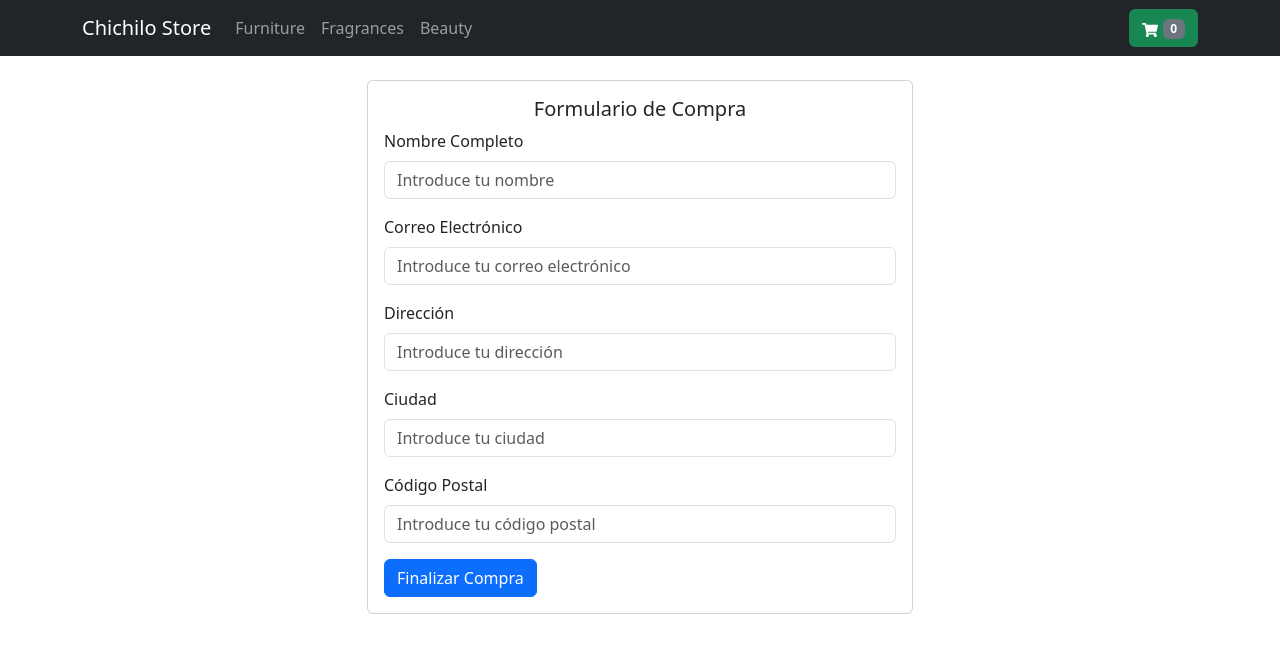
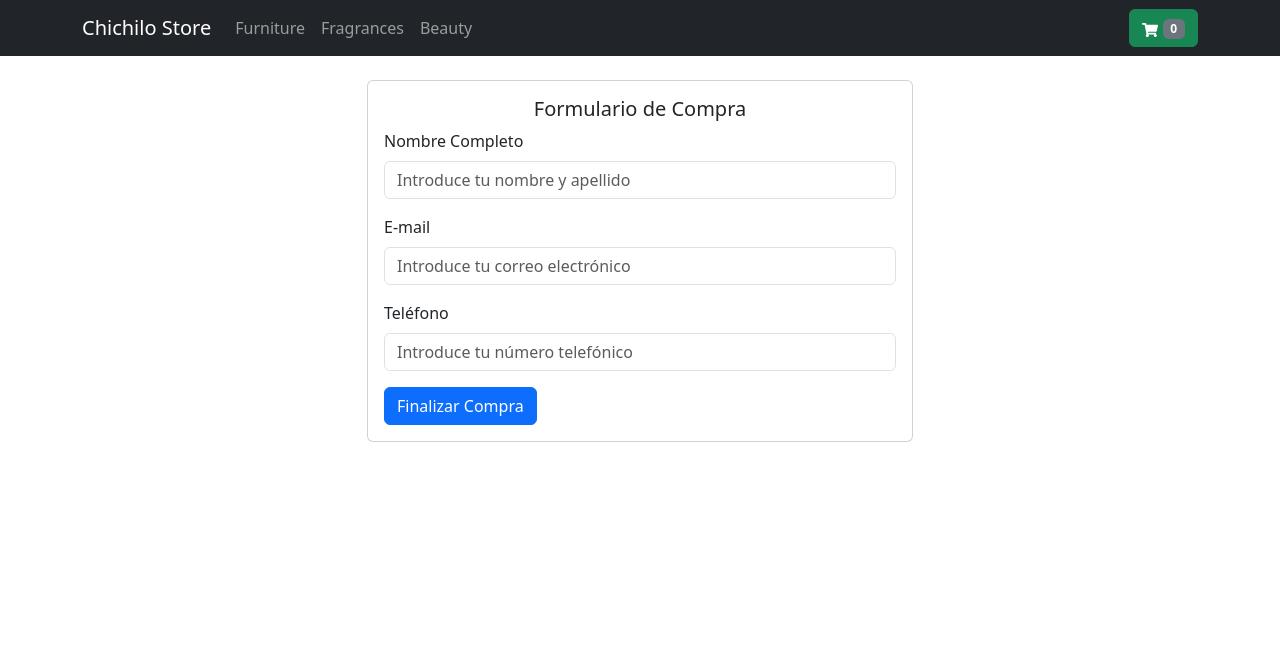
Before and after one commit to Franqito73/NavegaLasRutas-Picini, a React (Vite) app: page /checkout in a window 1280 px wide. Shown: the top 652 px of the page. Built offline with nearby package versions, Linux system fonts and the light colour scheme.

Commit message:
corrigiendo cosas

```diff
--- a/src/App.jsx
+++ b/src/App.jsx
@@ -1,4 +1,3 @@
-import './App.css'
 import CustomNavBar from './components/CustomNavbar'
 import ItemListContainer from './components/ItemListContainer'
 import ItemDetailContainer from './components/ItemDetailContainer'
--- a/src/components/CheckoutForm.jsx
+++ b/src/components/CheckoutForm.jsx
@@ -37,7 +37,7 @@ const Checkout = () => {
                   <Form.Label>Nombre Completo</Form.Label>
                   <Form.Control
                     type="text"
-                    placeholder="Introduce tu nombre"
+                    placeholder="Introduce tu nombre y apellido"
                     name="name"
                     value={formData.name}
                     onChange={handleChange}
@@ -45,7 +45,7 @@ const Checkout = () => {
                   />
                 </Form.Group>
                 <Form.Group className="mb-3" controlId="email">
-                  <Form.Label>Correo Electrónico</Form.Label>
+                  <Form.Label>E-mail</Form.Label>
                   <Form.Control
                     type="email"
                     placeholder="Introduce tu correo electrónico"
@@ -55,35 +55,13 @@ const Checkout = () => {
                     required
                   />
                 </Form.Group>
-                <Form.Group className="mb-3" controlId="address">
-                  <Form.Label>Dirección</Form.Label>
+                <Form.Group className="mb-3" controlId="cellphone">
+                  <Form.Label>Teléfono</Form.Label>
                   <Form.Control
-                    type="text"
-                    placeholder="Introduce tu dirección"
-                    name="address"
-                    value={formData.address}
-                    onChange={handleChange}
-                    required
-                  />
-                </Form.Group>
-                <Form.Group className="mb-3" controlId="city">
-                  <Form.Label>Ciudad</Form.Label>
-                  <Form.Control
-                    type="text"
-                    placeholder="Introduce tu ciudad"
-                    name="city"
-                    value={formData.city}
-                    onChange={handleChange}
-                    required
-                  />
-                </Form.Group>
-                <Form.Group className="mb-3" controlId="postalCode">
-                  <Form.Label>Código Postal</Form.Label>
-                  <Form.Control
-                    type="text"
-                    placeholder="Introduce tu código postal"
-                    name="postalCode"
-                    value={formData.postalCode}
+                    type="tel"
+                    placeholder="Introduce tu número telefónico"
+                    name="cellphone"
+                    value={formData.cellphone}
                     onChange={handleChange}
                     required
                   />
--- a/src/components/Item.jsx
+++ b/src/components/Item.jsx
@@ -2,13 +2,14 @@ import Button from 'react-bootstrap/Button'
 import Card from 'react-bootstrap/Card'
 import Col from 'react-bootstrap/Col'
 import { Link } from 'react-router'
+import './product.css'
 
 
 function Item({ producto }) {
   return (
     <Col md={6} lg={4} className="mb-4 d-flex justify-content-center">
       <Card className="shadow-sm h-100" style={{ width: '100%' }}>
-        <Card.Img variant="top" src={producto.image} />
+        <Card.Img variant="top" src={producto.image} className="item-img" />
         <Card.Body>
           <Card.Title>{producto.name}</Card.Title>
           <Card.Text>{producto.category}</Card.Text>
--- /dev/null
+++ b/src/components/product.css
@@ -0,0 +1,5 @@
+.item-img {
+    width: 100%;
+    height: 200px;
+    object-fit: cover;
+  }
--- a/src/firebase/database.js
+++ b/src/firebase/database.js
@@ -28,7 +28,6 @@ export const productByCategory = async (category) => {
 }
 
 
-
 export const getProduct = async (id) => {
   const docRef = doc(db, "products", id);
   const docSnap = await getDoc(docRef);
--- a/src/main.jsx
+++ b/src/main.jsx
@@ -1,7 +1,6 @@
 import { StrictMode } from 'react'
 import { createRoot } from 'react-dom/client'
 import 'bootstrap/dist/css/bootstrap.min.css'
-import './index.css'
 import App from './App.jsx'
 import CartProvider from './context/CartProvider.jsx'
 
```
Also changed, not shown: src/App.css (deleted), src/index.css (deleted).
